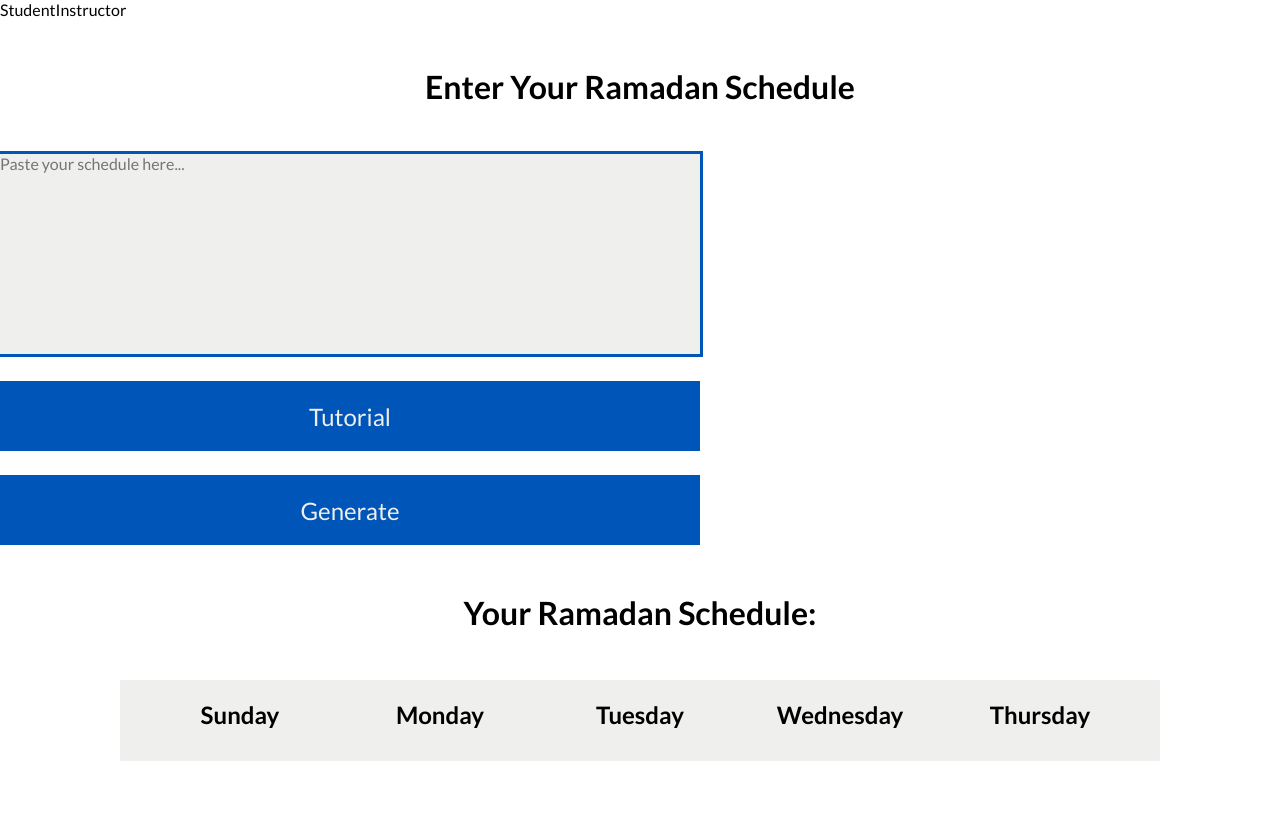
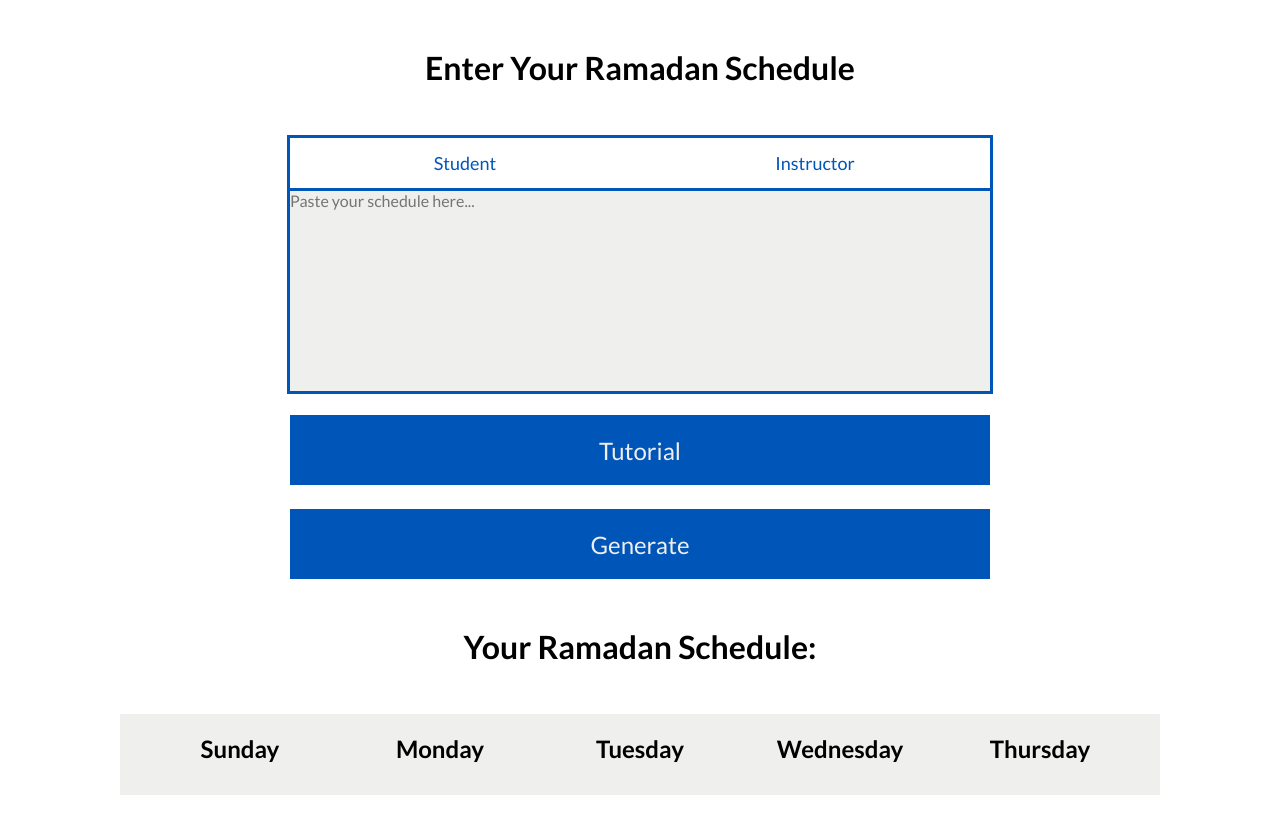
Before and after one commit to ElmikoTheNiceFella/to-ramadan-schedule, a React (Vite) app: page / in a window 1280 px wide. Shown: the top 834 px of the page. Before the commit the page ends 809 px from the top, so only its background shows below. Built offline with nearby package versions, Linux system fonts and the light colour scheme.

Commit message:
Student/Instructor choice UI completed

```diff
--- a/src/App.jsx
+++ b/src/App.jsx
@@ -33,13 +33,13 @@ function App() {
       overflowY: "hidden"
     }} id="parent">
       {tutorial && <Steps exit={handleSteps} />}
+      <h1>Enter Your Ramadan Schedule</h1>
       <div className="type">
         <input type="radio" name="student-instructor" id="student" />
         <label htmlFor="student">Student</label>
         <input type="radio" name="student-instructor" id="instructor" />
-        <label htmlFor="i☻nstructor">Instructor</label>
+        <label htmlFor="instructor">Instructor</label>
       </div>
-      <h1>Enter Your Ramadan Schedule</h1>
       <div className="input-holder">
         <textarea placeholder="Paste your schedule here..." value={val} onChange={e => setVal(e.target.value)}></textarea>
         <button onClick={handleSteps}>Tutorial</button>
--- a/src/index.css
+++ b/src/index.css
@@ -51,17 +51,33 @@
   width: 100px;
 } */
 /* Student Instructor Input */
+.type {
+  width: min(70%, 700px);
+  display: flex;
+  margin: auto;
+  height: 50px;
+  border: 3px solid var(--bg);
+
+}
+.type > label {
+  height: 100%;
+  display: grid;
+  place-content: center;
+  width: 50%;
+  font-size: 18px;
+  color: var(--bg);
+}
 .type > input {
   all:unset;
   position: absolute;
   width: 0px;
   height: 0px;
 }
-.type > .input:checked + label {
+.type > #student:checked + [for="student"],
+.type > #instructor:checked + [for="instructor"] {
   background-color: var(--bg);
   color: var(--text);
 }
-.type
 .input-holder {
   display: flex;
   flex-direction: column;
```
